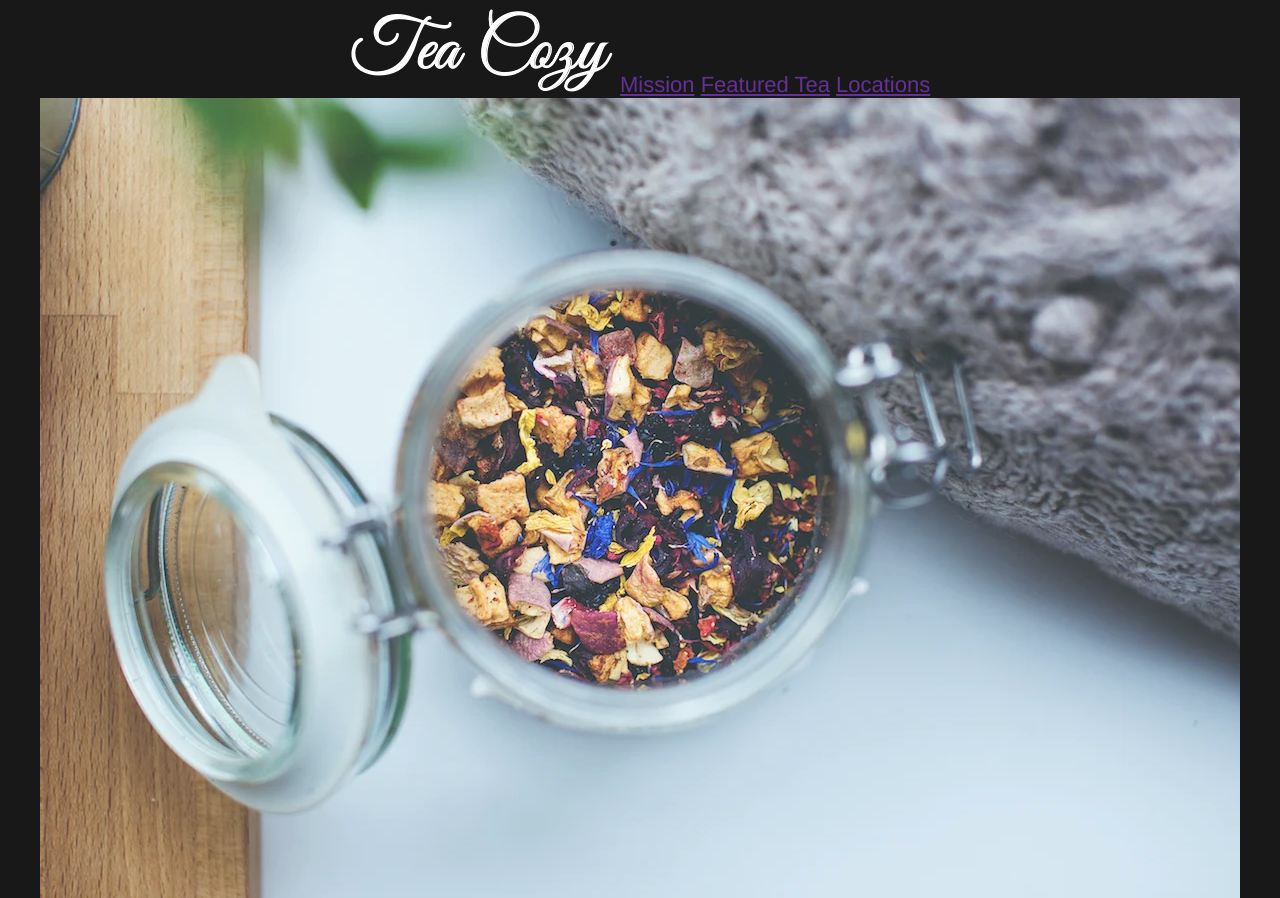
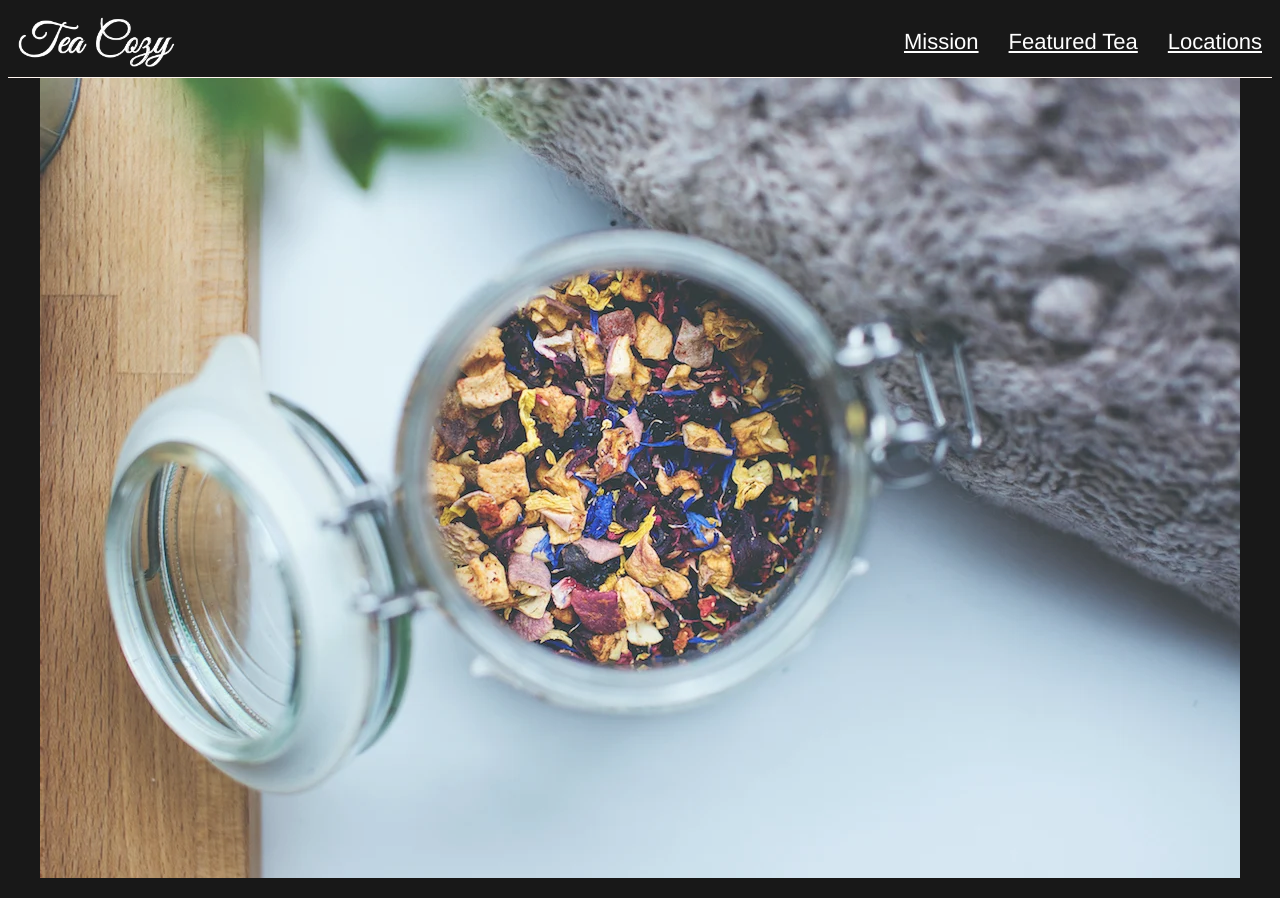
Before and after one commit to jt-ziolo/Codecademy-Web-Development-Foundations-Off-Platform-Project-Tea-Cozy, a plain HTML site: page index.html in a window 1280 px wide. Shown: the top 898 px of the page. Drawn offline with Linux system fonts and the light colour scheme.

Commit message:
style: format header

```diff
--- a/index.html
+++ b/index.html
@@ -10,10 +10,16 @@
   <body>
     <!-- Header -->
     <header>
-      <img src="/resources/img-tea-cozy-logo.webp" alt="The Tea Cozy logo." />
-      <a href="">Mission</a>
-      <a href="">Featured Tea</a>
-      <a href="">Locations</a>
+      <img
+        src="/resources/img-tea-cozy-logo.webp"
+        alt="The Tea Cozy logo."
+        class="logo"
+      />
+      <div class="header-nav">
+        <a href="">Mission</a>
+        <a href="">Featured Tea</a>
+        <a href="">Locations</a>
+      </div>
     </header>
     <!-- Our Mission -->
     <section class="mission">
--- a/style.css
+++ b/style.css
@@ -1,8 +1,34 @@
 :root {
-  font-family: Helvetica;
+  font-family: "Helvetica Neue", "Helvetica", "Arial", sans-serif;
   font-size: 22px;
   color: seashell;
   background-color: black;
   opacity: 0.9;
   text-align: center;
 }
+
+header {
+  height: 69px;
+  border-bottom: 1px solid seashell;
+}
+
+.header-nav {
+  float: right;
+  height: 68px;
+  display: inline-flex;
+  align-items: center;
+  justify-content: flex-end;
+}
+
+.header-nav a {
+  margin-right: 10px;
+  margin-left: 20px;
+  text-decoration: underline;
+  color: white;
+}
+
+.logo {
+  height: 50px;
+  margin: 9px auto 10px 10px;
+  float: left;
+}
```
